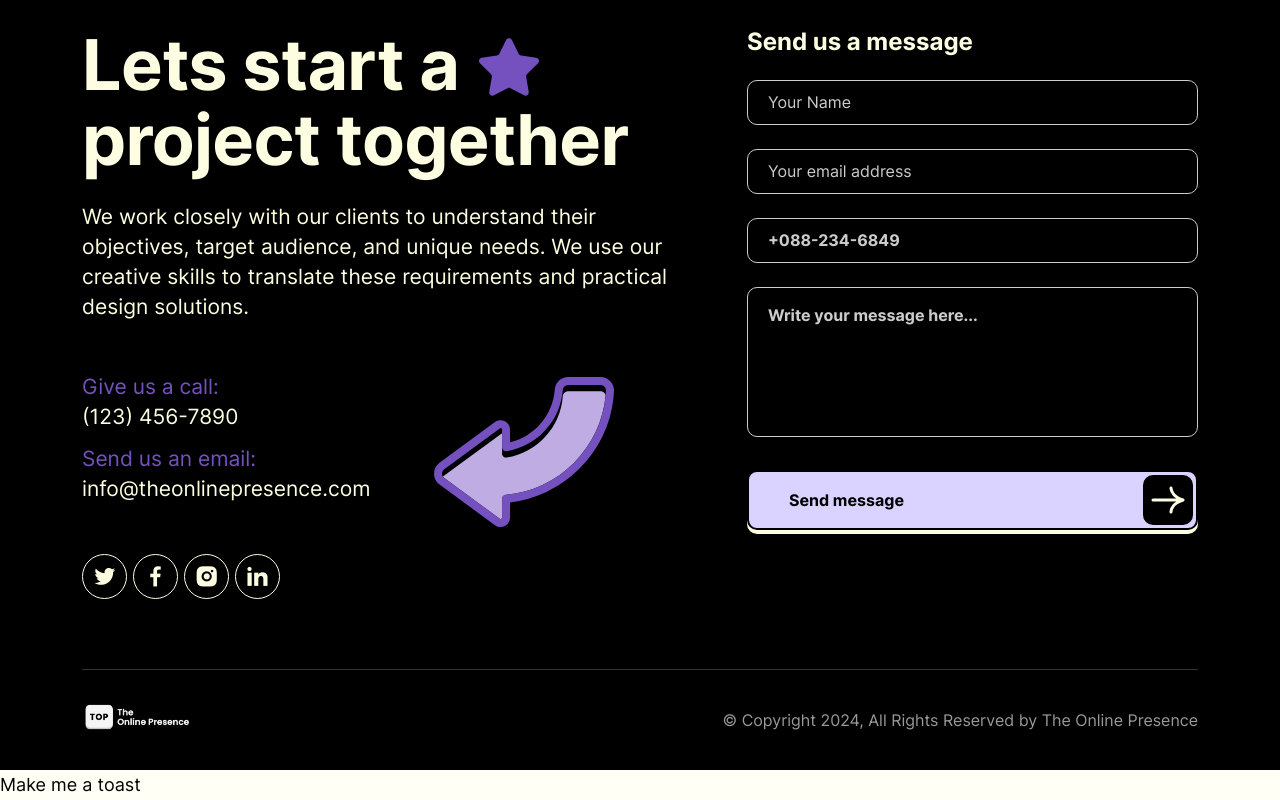
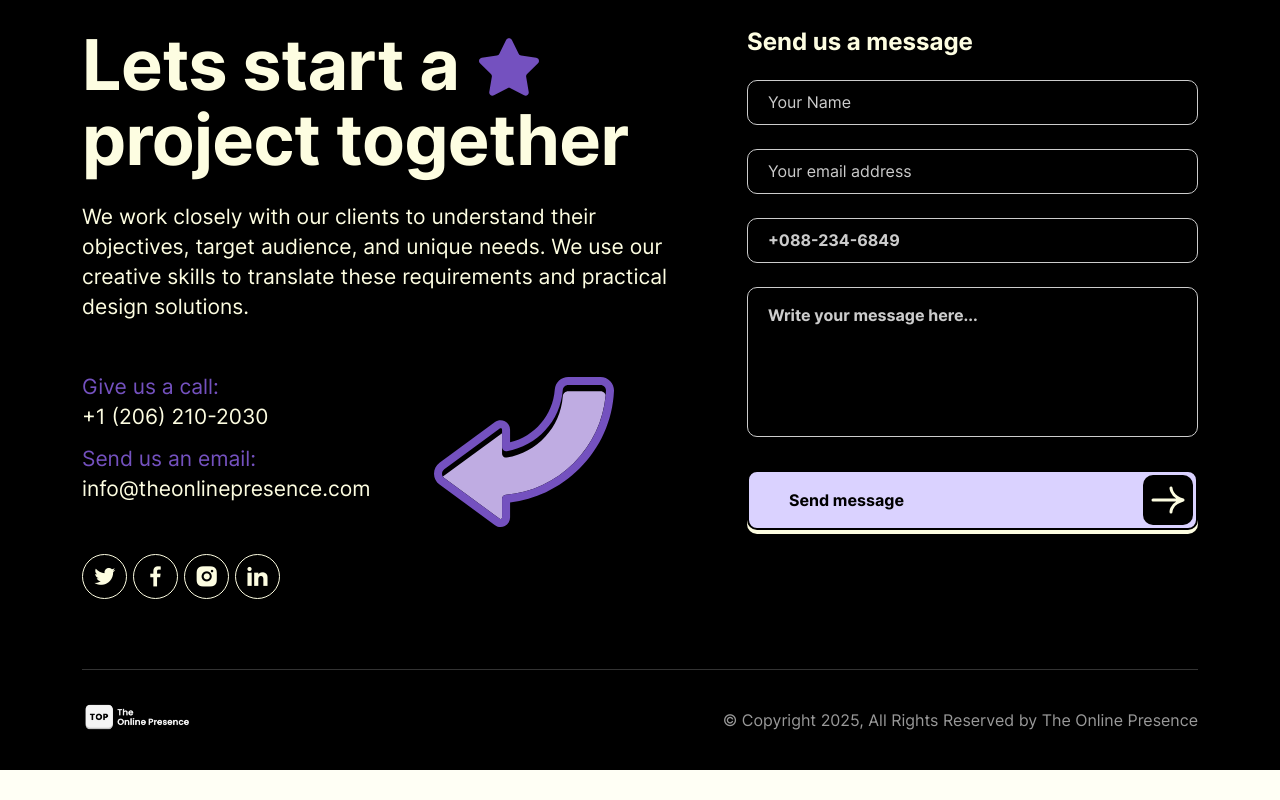
Before and after one commit to Anmol368/The-Online-Presence, a Next.js app: page /faq in a window 1280 px wide. Shown: the part 1636-2436 px from the top of the page. After the commit the page ends 2406 px from the top, so only its background shows below. Built offline with nearby package versions, Linux system fonts and the light colour scheme.

Commit message:
Added schema markup & sitemap

```diff
--- a/app/(home-one)/layout.js
+++ b/app/(home-one)/layout.js
@@ -101,7 +101,7 @@ export default function HomeTwoLayout({ children }) {
         <Header />
         {children}
         <Footer />
-        <ToasterM />
+        {/* <ToasterM /> */}
         <ScrollToTop />
 
         <script
--- a/components/contact/ContactInfo.jsx
+++ b/components/contact/ContactInfo.jsx
@@ -23,7 +23,7 @@ function ContactInfo() {
 							</div>
 							<div className="aximo-contact-info-data">
 								<span>Call us</span>
-								<p>+088-234-6532-789</p>
+								<p>+1 (206) 210-2030</p>
 								{/* <p>+088-456-3217-005</p> */}
 							</div>
 						</div>
--- a/components/home-one/footer/FooterBottom.jsx
+++ b/components/home-one/footer/FooterBottom.jsx
@@ -12,7 +12,7 @@ function FooterBottom() {
 			</div>
 			<div className="col-lg-6">
 				<div className="aximo-copywright one">
-					<p> &copy; Copyright 2024, All Rights Reserved by The Online Presence</p>
+					<p> &copy; Copyright 2025, All Rights Reserved by The Online Presence</p>
 				</div>
 			</div>
 		</>
--- a/components/home-one/footer/FooterContent.jsx
+++ b/components/home-one/footer/FooterContent.jsx
@@ -23,7 +23,7 @@ function FooterContent() {
 					<ul>
 						<li>Give us a call:</li>
 						<li>
-							<a href="tel:(123) 456-7890">(123) 456-7890</a>
+							<a href="tel:2062102030">+1 (206) 210-2030</a>
 						</li>
 					</ul>
 				</div>
@@ -31,7 +31,7 @@ function FooterContent() {
 					<ul>
 						<li>Send us an email:</li>
 						<li>
-							<a href="mailto:info@mthemeus.com">info@theonlinepresence.com</a>
+							<a href="mailto:info@theonlinepresence.com">info@theonlinepresence.com</a>
 						</li>
 					</ul>
 				</div>
--- a/package.json
+++ b/package.json
@@ -10,6 +10,7 @@
 	},
 	"dependencies": {
 		"@next/codemod": "^15.2.4",
+		"@next/third-parties": "^15.3.5",
 		"@ramonak/react-progress-bar": "^5.2.0",
 		"@tailwindcss/postcss": "^4.0.17",
 		"bootstrap": "^5.3.3",
```
Also changed, not shown: 1 other file (tests, documents, lock files or other folders).
